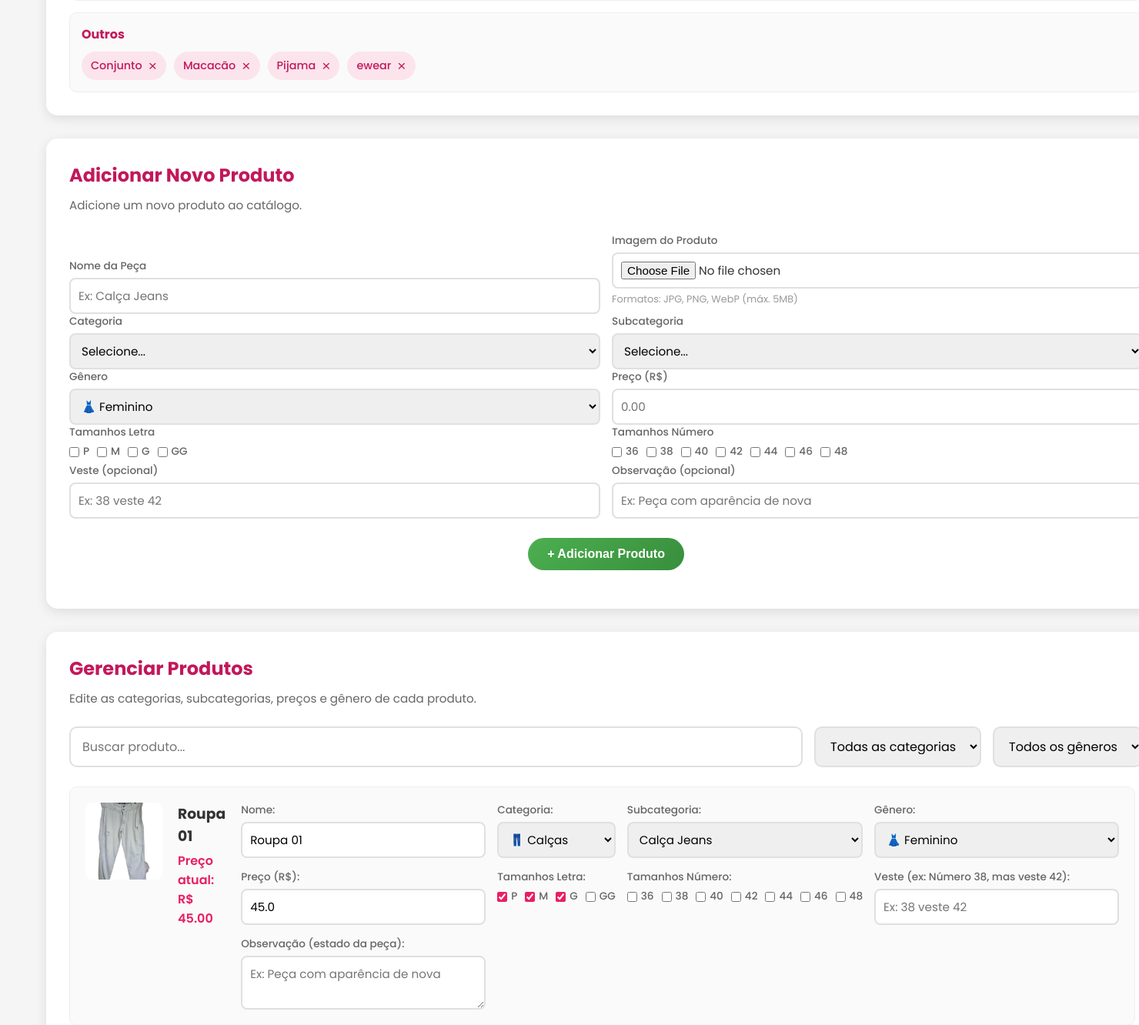
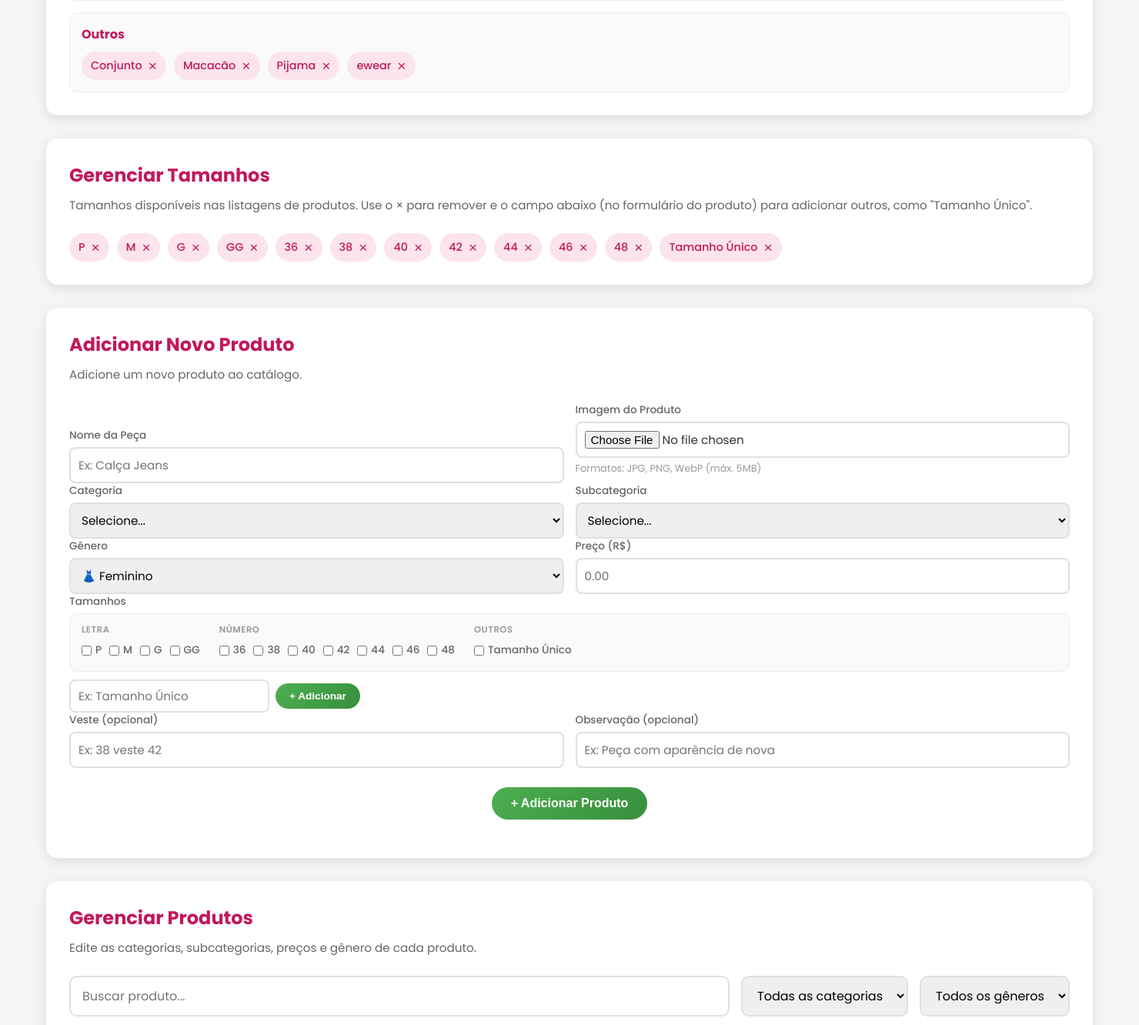
Before and after one commit to luizaugusto2006/brechodadri, a Flask app: page /admin in a window 1480 px wide; the page is wider, and only the part inside the window is pictured. Shown: the part 2344-3676 px from the top of that part at 77% size. Run offline with Flask 3, Linux system fonts and the light colour scheme; the visitor is signed in with stand-in values (Sample User, id 1); data that the repository does not hold is empty.

Commit message:
Make product sizes editable in admin

```diff
--- a/app.py
+++ b/app.py
@@ -40,6 +40,31 @@
 def save_orders(orders):
     with open(ORDERS_FILE, 'w', encoding='utf-8') as f:
         json.dump(orders, f, ensure_ascii=False, indent=2)
+
+TAMANHOS_PADRAO = ['P', 'M', 'G', 'GG', '36', '38', '40', '42', '44', '46', '48', 'Tamanho Único']
+
+def get_tamanhos(data):
+    tamanhos = data.get('tamanhos_disponiveis')
+    if not tamanhos:
+        tamanhos = list(TAMANHOS_PADRAO)
+        data['tamanhos_disponiveis'] = tamanhos
+    return tamanhos
+
+def agrupar_tamanhos(disponiveis, selecionados=None):
+    selecionados = list(selecionados or [])
+    todos = list(disponiveis) + [t for t in selecionados if t not in disponiveis]
+    grupos = {'Letra': [], 'Número': [], 'Outros': []}
+    for t in todos:
+        if t.isdigit():
+            grupos['Número'].append(t)
+        elif len(t) <= 3 and t.isalpha():
+            grupos['Letra'].append(t)
+        else:
+            grupos['Outros'].append(t)
+    return [
+        {'titulo': nome, 'itens': [{'valor': v, 'checked': v in selecionados} for v in itens]}
+        for nome, itens in grupos.items() if itens
+    ]
 
 def login_required(f):
     from functools import wraps
@@ -108,8 +133,13 @@
     categorias_ativas = [cat['id'] for cat in categorias if cat.get('ativa', True)]
     produtos = data['produtos']
     subcategorias = data.get('subcategorias', {})
+    tamanhos = get_tamanhos(data)
+    for produto in produtos:
+        produto['tam_grupos'] = agrupar_tamanhos(tamanhos, produto.get('tamanhos', []))
+    grupos_novos = agrupar_tamanhos(tamanhos)
     return render_template('admin.html', categorias=categorias, categorias_ativas=categorias_ativas,
-                         produtos=produtos, subcategorias=subcategorias)
+                         produtos=produtos, subcategorias=subcategorias, tamanhos=tamanhos,
+                         grupos_novos=grupos_novos)
 
 @app.route('/admin/salvar-categorias', methods=['POST'])
 @login_required
@@ -249,6 +279,37 @@
 
     save_produtos(data)
     return jsonify({'success': True})
+
+@app.route('/admin/adicionar-tamanho', methods=['POST'])
+@login_required
+def adicionar_tamanho():
+    data = load_produtos()
+    nome = (request.json.get('nome') or '').strip()
+
+    if not nome:
+        return jsonify({'success': False, 'error': 'Informe o tamanho'})
+
+    tamanhos = get_tamanhos(data)
+    if any(t.lower() == nome.lower() for t in tamanhos):
+        return jsonify({'success': False, 'error': 'Esse tamanho já existe'})
+
+    tamanhos.append(nome)
+    save_produtos(data)
+    return jsonify({'success': True, 'tamanhos': tamanhos})
+
+@app.route('/admin/remover-tamanho', methods=['POST'])
+@login_required
+def remover_tamanho():
+    data = load_produtos()
+    nome = request.json.get('nome')
+
+    if not nome:
+        return jsonify({'success': False, 'error': 'Tamanho não informado'})
+
+    tamanhos = [t for t in get_tamanhos(data) if t != nome]
+    data['tamanhos_disponiveis'] = tamanhos
+    save_produtos(data)
+    return jsonify({'success': True, 'tamanhos': tamanhos})
 
 @app.route('/admin/remover-categoria', methods=['POST'])
 @login_required
--- a/produtos.json
+++ b/produtos.json
@@ -19,6 +19,7 @@
     "Acessórios": ["Bolsa", "Cinto", "Chapéu", "Bijuterias", "Cachecol"],
     "Outros": ["Conjunto", "Macacão", "Pijama", "ewear"]
   },
+  "tamanhos_disponiveis": ["P", "M", "G", "GG", "36", "38", "40", "42", "44", "46", "48", "Tamanho Único"],
   "produtos": [
     {"id": 1, "imagem": "01.webp", "nome": "Roupa 01", "categoria_id": 1, "subcategoria": "Calça Jeans", "genero": "feminino", "preco": 45.00, "tamanhos": ["P", "M", "G"]},
     {"id": 2, "imagem": "02.webp", "nome": "Roupa 02", "categoria_id": 1, "subcategoria": "Calça Jeans", "genero": "feminino", "preco": 39.90, "tamanhos": ["M", "G", "GG"]},
--- a/static/css/admin.css
+++ b/static/css/admin.css
@@ -280,6 +280,96 @@
     accent-color: #e91e63;
 }
 
+.form-row .form-group-tamanhos {
+    flex: 1 1 100%;
+}
+
+.produto-form .form-group-tamanhos {
+    grid-column: span 2;
+}
+
+.tamanhos-grupos {
+    display: flex;
+    flex-wrap: wrap;
+    gap: 15px 25px;
+    background: #fafafa;
+    border: 1px solid #eee;
+    border-radius: 10px;
+    padding: 12px 15px;
+}
+
+.tamanho-grupo-titulo {
+    display: block;
+    font-size: 0.72rem;
+    font-weight: 600;
+    text-transform: uppercase;
+    letter-spacing: 0.05em;
+    color: #999;
+    margin-bottom: 8px;
+}
+
+.tamanho-grupo .tamanhos-checkbox {
+    flex-wrap: wrap;
+    row-gap: 6px;
+}
+
+.add-tamanho-row {
+    display: flex;
+    gap: 8px;
+    align-items: center;
+    margin-top: 10px;
+    flex-wrap: wrap;
+}
+
+.add-tamanho-row .form-control {
+    flex: 1;
+    min-width: 180px;
+    max-width: 260px;
+    padding: 8px 10px;
+}
+
+.add-tamanho-row .btn {
+    padding: 9px 18px;
+    font-size: 0.85rem;
+}
+
+.tamanhos-tags {
+    display: flex;
+    flex-wrap: wrap;
+    gap: 10px;
+}
+
+.tamanho-tag {
+    display: inline-flex;
+    align-items: center;
+    gap: 8px;
+    background: #fce4ec;
+    color: #c2185b;
+    padding: 8px 12px;
+    border-radius: 20px;
+    font-size: 0.9rem;
+    font-weight: 500;
+}
+
+.tamanho-tag:hover {
+    background: #f8bbd9;
+}
+
+.btn-remove-tamanho {
+    background: none;
+    border: none;
+    color: #c2185b;
+    font-size: 1.2rem;
+    cursor: pointer;
+    line-height: 1;
+    padding: 0;
+    transition: color 0.3s;
+}
+
+.btn-remove-tamanho:hover {
+    color: #880e4f;
+}
+
 .form-actions {
     margin-top: 25px;
     text-align: center;
@@ -331,6 +421,15 @@
 @media (max-width: 600px) {
     .produto-form {
         grid-template-columns: 1fr;
+    }
+
+    .produto-form .form-group-tamanhos {
+        grid-column: auto;
+    }
+
+    .tamanhos-grupos {
+        flex-direction: column;
+        gap: 12px;
     }
 
     .admin-header {
--- a/static/js/admin.js
+++ b/static/js/admin.js
@@ -19,6 +19,166 @@
             if (!emojiInput.contains(e.target) && !emojiPicker.contains(e.target)) {
                 emojiPicker.classList.remove('active');
             }
+        });
+    }
+
+    // ===== Tamanhos personalizados =====
+    const tamanhosTags = document.getElementById('tamanhosTags');
+
+    function grupoDoTamanho(valor) {
+        if (/^\d+$/.test(valor)) return 'Número';
+        if (/^[A-Za-z]{1,3}$/.test(valor)) return 'Letra';
+        return 'Outros';
+    }
+
+    function nomeDoCampoTamanho(container) {
+        const form = container.closest('form');
+        if (form && form.id === 'novoProdutoForm') return 'tamanhos';
+
+        const item = container.closest('.produto-item');
+        if (item) {
+            const existente = item.querySelector('input[type="checkbox"][name$="_tamanhos"]');
+            if (existente) return existente.name;
+
+            const outro = item.querySelector('[name]');
+            if (outro) return 'produto_' + outro.name.split('_')[1] + '_tamanhos';
+        }
+        return 'tamanhos';
+    }
+
+    function adicionarCheckboxTamanho(valor) {
+        document.querySelectorAll('.tamanhos-grupos').forEach(function(gruposBox) {
+            const jaTem = Array.from(gruposBox.querySelectorAll('input[type="checkbox"]'))
+                .some(function(input) { return input.value === valor; });
+            if (jaTem) return;
+
+            const grupoNome = grupoDoTamanho(valor);
+            let grupo = gruposBox.querySelector('.tamanho-grupo[data-grupo="' + grupoNome + '"]');
+
+            if (!grupo) {
+                grupo = document.createElement('div');
+                grupo.className = 'tamanho-grupo';
+                grupo.setAttribute('data-grupo', grupoNome);
+                grupo.innerHTML = '<span class="tamanho-grupo-titulo">' + grupoNome + '</span>' +
+                                  '<div class="tamanhos-checkbox" data-grupo="' + grupoNome + '"></div>';
+                gruposBox.appendChild(grupo);
+            }
+
+            const label = document.createElement('label');
+            label.className = 'tamanho-label';
+
+            const input = document.createElement('input');
+            input.type = 'checkbox';
+            input.name = nomeDoCampoTamanho(gruposBox);
+            input.value = valor;
+
+            label.appendChild(input);
+            label.appendChild(document.createTextNode(' ' + valor));
+            grupo.querySelector('.tamanhos-checkbox').appendChild(label);
+        });
+    }
+
+    function removerCheckboxTamanho(valor) {
+        document.querySelectorAll('.tamanhos-grupos input[type="checkbox"]').forEach(function(input) {
+            if (input.value === valor && input.closest('label')) {
+                input.closest('label').remove();
+            }
+        });
+
+        document.querySelectorAll('.tamanho-grupo').forEach(function(grupo) {
+            if (!grupo.querySelector('input[type="checkbox"]')) {
+                grupo.remove();
+            }
+        });
+    }
+
+    function adicionarTagTamanho(valor) {
+        if (!tamanhosTags) return;
+
+        const jaTem = Array.from(tamanhosTags.querySelectorAll('.tamanho-tag'))
+            .some(function(tag) { return tag.getAttribute('data-tamanho') === valor; });
+        if (jaTem) return;
+
+        const tag = document.createElement('span');
+        tag.className = 'tamanho-tag';
+        tag.setAttribute('data-tamanho', valor);
+        tag.appendChild(document.createTextNode(valor + ' '));
+
+        const btn = document.createElement('button');
+        btn.type = 'button';
+        btn.className = 'btn-remove-tamanho';
+        btn.setAttribute('data-tamanho', valor);
+        btn.title = 'Remover tamanho';
+        btn.textContent = '×';
+        tag.appendChild(btn);
+
+        tamanhosTags.appendChild(tag);
+    }
+
+    function salvarTamanho(nome, url) {
+        return fetch(url, {
+            method: 'POST',
+            headers: { 'Content-Type': 'application/json' },
+            body: JSON.stringify({ nome: nome })
+        }).then(function(response) { return response.json(); });
+    }
+
+    document.querySelectorAll('.btn-add-tamanho').forEach(function(btn) {
+        const input = btn.closest('.add-tamanho-row').querySelector('.input-novo-tamanho');
+
+        btn.addEventListener('click', function() {
+            const valor = input.value.trim();
+            if (!valor) {
+                input.focus();
+                return;
+            }
+
+            salvarTamanho(valor, '/admin/adicionar-tamanho')
+                .then(function(data) {
+                    if (!data.success) {
+                        alert(data.error || 'Erro ao adicionar tamanho.');
+                        return;
+                    }
+                    adicionarTagTamanho(valor);
+                    adicionarCheckboxTamanho(valor);
+                    input.value = '';
+                    input.focus();
+                })
+                .catch(function(error) {
+                    console.error('Erro:', error);
+                    alert('Erro ao adicionar tamanho.');
+                });
+        });
+
+        input.addEventListener('keydown', function(e) {
+            if (e.key === 'Enter') {
+                e.preventDefault();
+                btn.click();
+            }
+        });
+    });
+
+    if (tamanhosTags) {
+        tamanhosTags.addEventListener('click', function(e) {
+            const btn = e.target.closest('.btn-remove-tamanho');
+            if (!btn) return;
+
+            const valor = btn.getAttribute('data-tamanho');
+            if (!confirm('Remover o tamanho "' + valor + '"?')) return;
+
+            salvarTamanho(valor, '/admin/remover-tamanho')
+                .then(function(data) {
+                    if (!data.success) {
+                        alert(data.error || 'Erro ao remover tamanho.');
+                        return;
+                    }
+                    removerCheckboxTamanho(valor);
+                    btn.closest('.tamanho-tag').remove();
+                })
+                .catch(function(error) {
+                    console.error('Erro:', error);
+                    alert('Erro ao remover tamanho.');
+                });
         });
     }
 
--- a/templates/admin.html
+++ b/templates/admin.html
@@ -194,6 +194,20 @@
             </section>
 
             <section class="admin-section">
+                <h2>Gerenciar Tamanhos</h2>
+                <p class="section-info">Tamanhos disponíveis nas listagens de produtos. Use o × para remover e o campo abaixo (no formulário do produto) para adicionar outros, como "Tamanho Único".</p>
+
+                <div class="tamanhos-tags" id="tamanhosTags">
+                    {% for t in tamanhos %}
+                    <span class="tamanho-tag" data-tamanho="{{ t }}">
+                        {{ t }}
+                        <button type="button" class="btn-remove-tamanho" data-tamanho="{{ t }}" title="Remover tamanho">×</button>
+                    </span>
+                    {% endfor %}
+                </div>
+            </section>
+
+            <section class="admin-section">
                 <h2>Adicionar Novo Produto</h2>
                 <p class="section-info">Adicione um novo produto ao catálogo.</p>
 
@@ -242,26 +256,27 @@
                         </div>
                     </div>
                     <div class="form-row">
-                        <div class="form-group">
-                            <label>Tamanhos Letra</label>
-                            <div class="tamanhos-checkbox">
-                                {% for tamanho in ['P', 'M', 'G', 'GG'] %}
+                        <div class="form-group form-group-tamanhos">
+                            <label>Tamanhos</label>
+                            <div class="tamanhos-grupos">
+                                {% for grupo in grupos_novos %}
+                                <div class="tamanho-grupo" data-grupo="{{ grupo.titulo }}">
+                                    <span class="tamanho-grupo-titulo">{{ grupo.titulo }}</span>
+                                    <div class="tamanhos-checkbox" data-grupo="{{ grupo.titulo }}">
+                                        {% for item in grupo.itens %}
                                         <label class="tamanho-label">
-                                    <input type="checkbox" name="tamanhos" value="{{ tamanho }}">
-                                    {{ tamanho }}
+                                            <input type="checkbox" name="tamanhos" value="{{ item.valor }}">
+                                            {{ item.valor }}
                                         </label>
                                         {% endfor %}
                                     </div>
                                 </div>
-                        <div class="form-group">
-                            <label>Tamanhos Número</label>
-                            <div class="tamanhos-checkbox">
-                                {% for tamanho in ['36', '38', '40', '42', '44', '46', '48'] %}
-                                <label class="tamanho-label">
-                                    <input type="checkbox" name="tamanhos" value="{{ tamanho }}">
-                                    {{ tamanho }}
-                                </label>
                                 {% endfor %}
+                            </div>
+                            <div class="add-tamanho-row">
+                                <input type="text" class="form-control input-novo-tamanho"
+                                       placeholder="Ex: Tamanho Único" maxlength="30">
+                                <button type="button" class="btn btn-success btn-add-tamanho">+ Adicionar</button>
                             </div>
                         </div>
                     </div>
@@ -352,27 +367,22 @@
                                     <input type="number" name="produto_{{ produto.id }}_preco"
                                            value="{{ produto.preco }}" step="0.01" min="0" class="form-control">
                                 </div>
-                                <div class="form-group">
-                                    <label>Tamanhos Letra:</label>
-                                    <div class="tamanhos-checkbox">
-                                        {% for tamanho in ['P', 'M', 'G', 'GG'] %}
+                                <div class="form-group form-group-tamanhos">
+                                    <label>Tamanhos:</label>
+                                    <div class="tamanhos-grupos">
+                                        {% for grupo in produto.tam_grupos %}
+                                        <div class="tamanho-grupo" data-grupo="{{ grupo.titulo }}">
+                                            <span class="tamanho-grupo-titulo">{{ grupo.titulo }}</span>
+                                            <div class="tamanhos-checkbox" data-grupo="{{ grupo.titulo }}">
+                                                {% for item in grupo.itens %}
                                                 <label class="tamanho-label">
                                                     <input type="checkbox" name="produto_{{ produto.id }}_tamanhos"
-                                                   value="{{ tamanho }}" {% if tamanho in produto.tamanhos %}checked{% endif %}>
-                                            {{ tamanho }}
+                                                           value="{{ item.valor }}" {% if item.checked %}checked{% endif %}>
+                                                    {{ item.valor }}
                                                 </label>
                                                 {% endfor %}
                                             </div>
                                         </div>
-                                <div class="form-group">
-                                    <label>Tamanhos Número:</label>
-                                    <div class="tamanhos-checkbox">
-                                        {% for tamanho in ['36', '38', '40', '42', '44', '46', '48'] %}
-                                        <label class="tamanho-label">
-                                            <input type="checkbox" name="produto_{{ produto.id }}_tamanhos"
-                                                   value="{{ tamanho }}" {% if tamanho in produto.tamanhos %}checked{% endif %}>
-                                            {{ tamanho }}
-                                        </label>
                                         {% endfor %}
                                     </div>
                                 </div>
```
Lines whose indentation alone changed are shown as unchanged.
